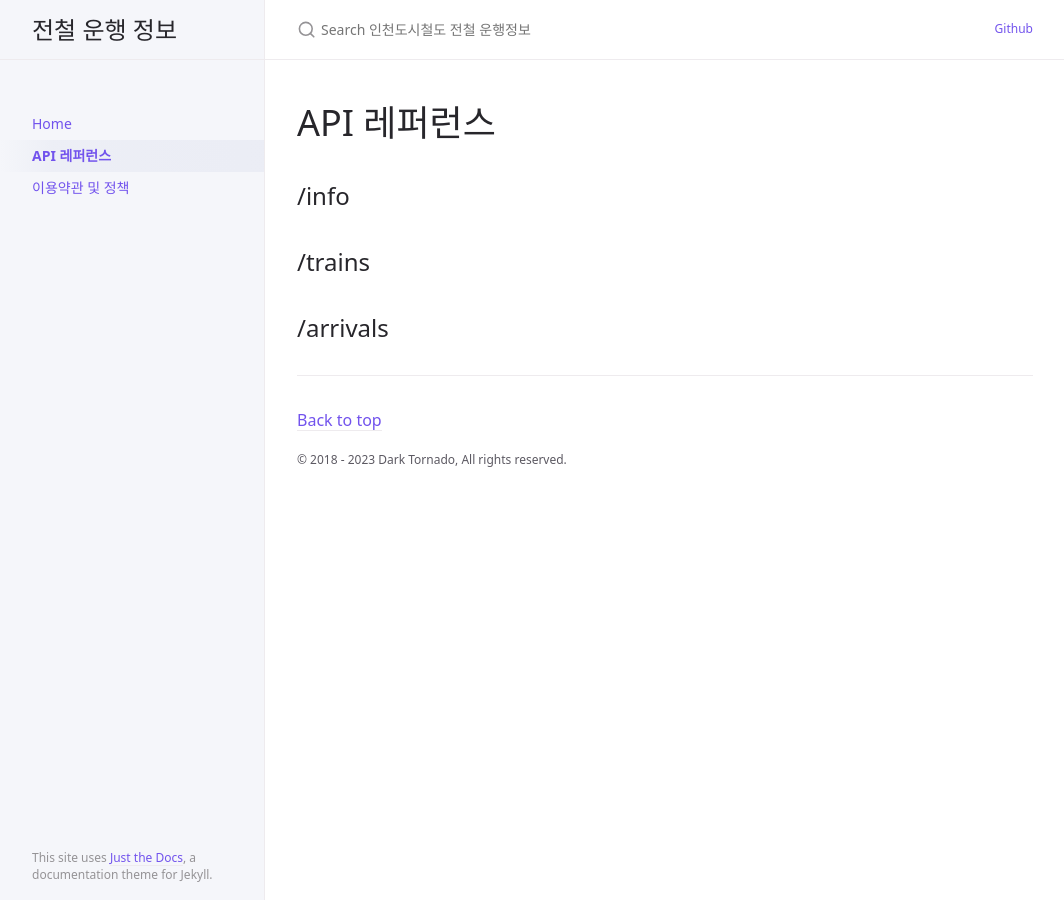
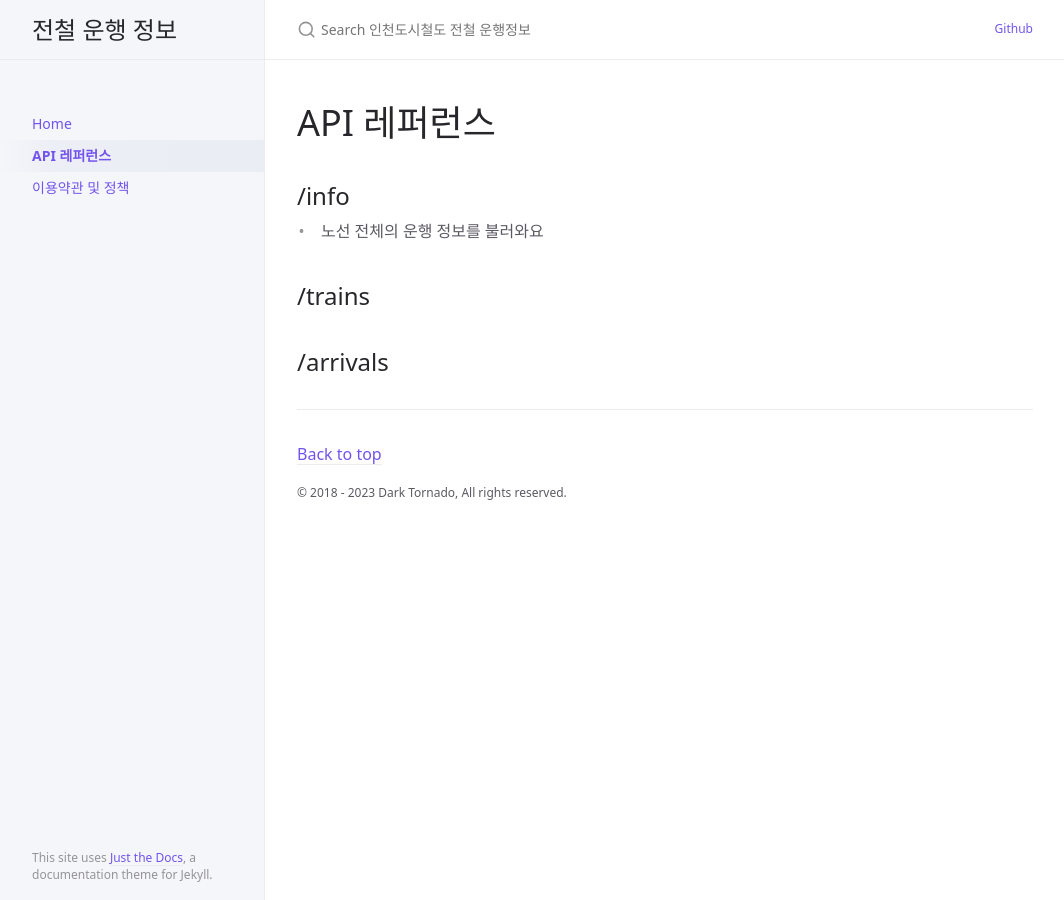
Before and after one commit to DarkTornado/ictr, a Jekyll site: the page built from docs/api.md, in a window 1280 px wide. Shown: the whole page, without its empty margins (107-1171 px from the left). Built offline with Jekyll 4.4.1, drawn with Linux system fonts in a browser that asks for light colours.

Commit message:
Update api.md

```diff
--- a/docs/api.md
+++ b/docs/api.md
@@ -7,6 +7,7 @@ nav_order: 2
 # API 레퍼런스
 
 ## /info
+- 노선 전체의 운행 정보를 불러와요
 
 ## /trains
 
```
